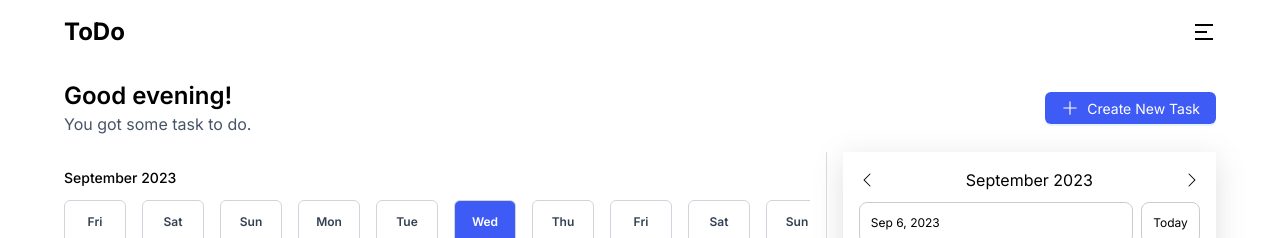
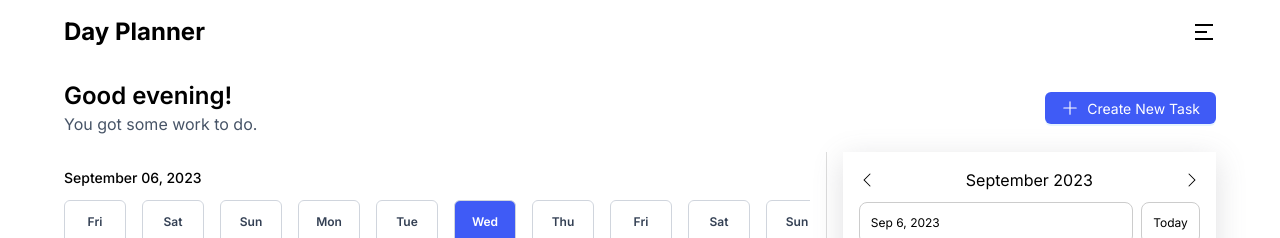
Before and after one commit to Okoli-Ryan/modern-todo-app, a React (Vite) app: page / in a window 1280 px wide. Shown: the top 238 px of the page. Built offline with nearby package versions, Linux system fonts and the light colour scheme; no server answers.

Commit message:
refactor changes

```diff
--- a/src/components/Header/Header.tsx
+++ b/src/components/Header/Header.tsx
@@ -3,7 +3,7 @@ import { RiMenu2Line } from 'react-icons/ri';
 export default function Header() {
 	return (
 		<div className="container sticky top-0 flex items-center justify-between w-full h-16 bg-white">
-			<h1 className="text-2xl font-bold">ToDo</h1>
+			<h1 className="text-2xl font-bold">Day Planner</h1>
 			<span>
 				<RiMenu2Line className="text-2xl" />
 			</span>
--- a/src/pages/Home/components/Greeting.tsx
+++ b/src/pages/Home/components/Greeting.tsx
@@ -11,7 +11,7 @@ export default function Greeting({ openAddTaskModal }: IGreeting) {
 		<div className="mt-4 flex justify-between items-center">
 			<div className="">
 				<h1 className="text-2xl font-semibold text-DarkGray">Good {getGreeting()}</h1>
-				<h3 className="text-gray">You got some task to do.</h3>
+				<h3 className="text-gray">You got some work to do.</h3>
 			</div>
 			<div className="hidden lg:flex">
 				<Button type="primary" onClick={openAddTaskModal} className="flex gap-2 items-center bg-primary">
--- a/src/pages/Home/components/tasks/components/DateList/DateList.tsx
+++ b/src/pages/Home/components/tasks/components/DateList/DateList.tsx
@@ -12,8 +12,8 @@ export default function DateList() {
 
 	return (
 		<div className="sticky z-20 py-4 bg-white top-16">
-			<div className="flex justify-between items-center">
-				<h4 className="text-sm font-medium text-DarkGray">{`${format(selectedDate, "MMMM")} ${selectedDate.getFullYear()}`}</h4>
+			<div className="flex items-center justify-between">
+				<h4 className="text-sm font-medium text-DarkGray">{`${format(selectedDate, "MMMM dd, YYY")}`}</h4>
 				<div className="flex lg:hidden">
 					<Modal
 						open={isCalenderOpen}
--- a/src/pages/Home/components/tasks/useTaskContainer.ts
+++ b/src/pages/Home/components/tasks/useTaskContainer.ts
@@ -1,11 +1,8 @@
 import { isSameDay } from 'date-fns';
 import { useEffect, useState } from 'react';
 
-import { getTodosByDate } from '@/lib/todoLib';
-import { fetchTodosAsync } from '@/lib/todoLibAsync';
-import { Todo } from '@/models/Todo';
+import { Todo } from "@/models/Todo";
 
-import { addTimeStampToTodoList } from './components/MyTasks/utils/helpers';
 import { useTaskContext } from './context/TaskContext';
 
 export default function useTaskContainer() {
@@ -15,25 +12,21 @@ export default function useTaskContainer() {
 	const { selectedTodo, setSelectedTodo, selectedDate, setSelectedDate } = useTaskContext();
 
 	useEffect(() => {
-		async function getTodos() {
-			try {
-				const todos = getTodosByDate(selectedDate!);
-
-				//Fetch Todos from JsonPlaceholder only for current day
-				if (isSameDay(selectedDate!, new Date())) {
-					const asyncTodos = await fetchTodosAsync();
-					const asyncTodosWithTimeStamp = addTimeStampToTodoList(asyncTodos);
-
-					todos.push(...asyncTodosWithTimeStamp);
-				}
-
-				setTodoList(todos);
-			} catch (error) {
-				console.log(error);
-			}
-		}
-
-		getTodos();
+		// async function getTodos() {
+		// 	try {
+		// 		const todos = getTodosByDate(selectedDate!);
+		// 		//Fetch Todos from JsonPlaceholder only for current day
+		// 		if (isSameDay(selectedDate!, new Date())) {
+		// 			const asyncTodos = await fetchTodosAsync();
+		// 			const asyncTodosWithTimeStamp = addTimeStampToTodoList(asyncTodos);
+		// 			todos.push(...asyncTodosWithTimeStamp);
+		// 		}
+		// 		setTodoList(todos);
+		// 	} catch (error) {
+		// 		console.log(error);
+		// 	}
+		// }
+		// getTodos();
 	}, [selectedDate]);
 
 	function onAddTodo(payload: Todo) {
```
